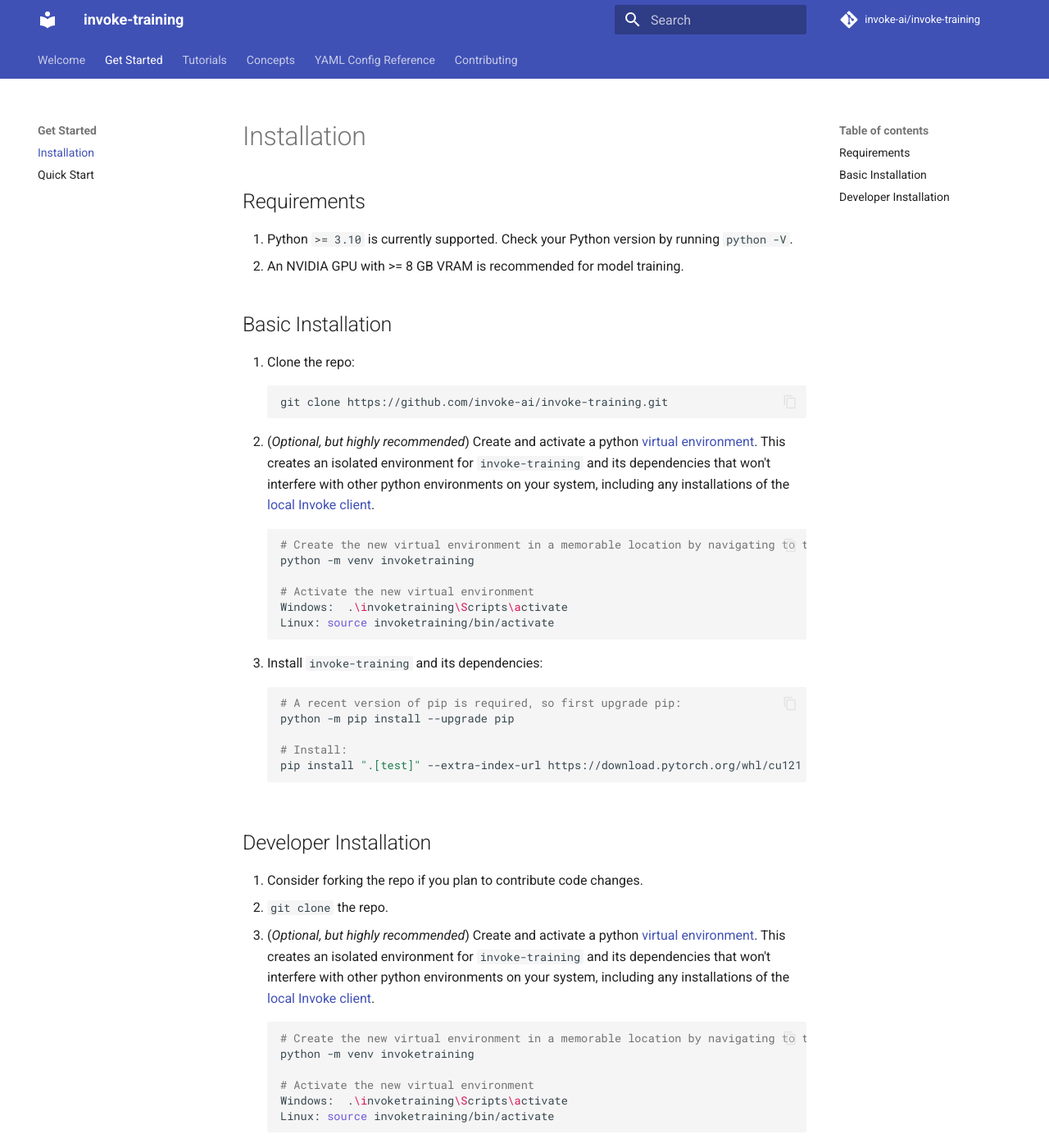
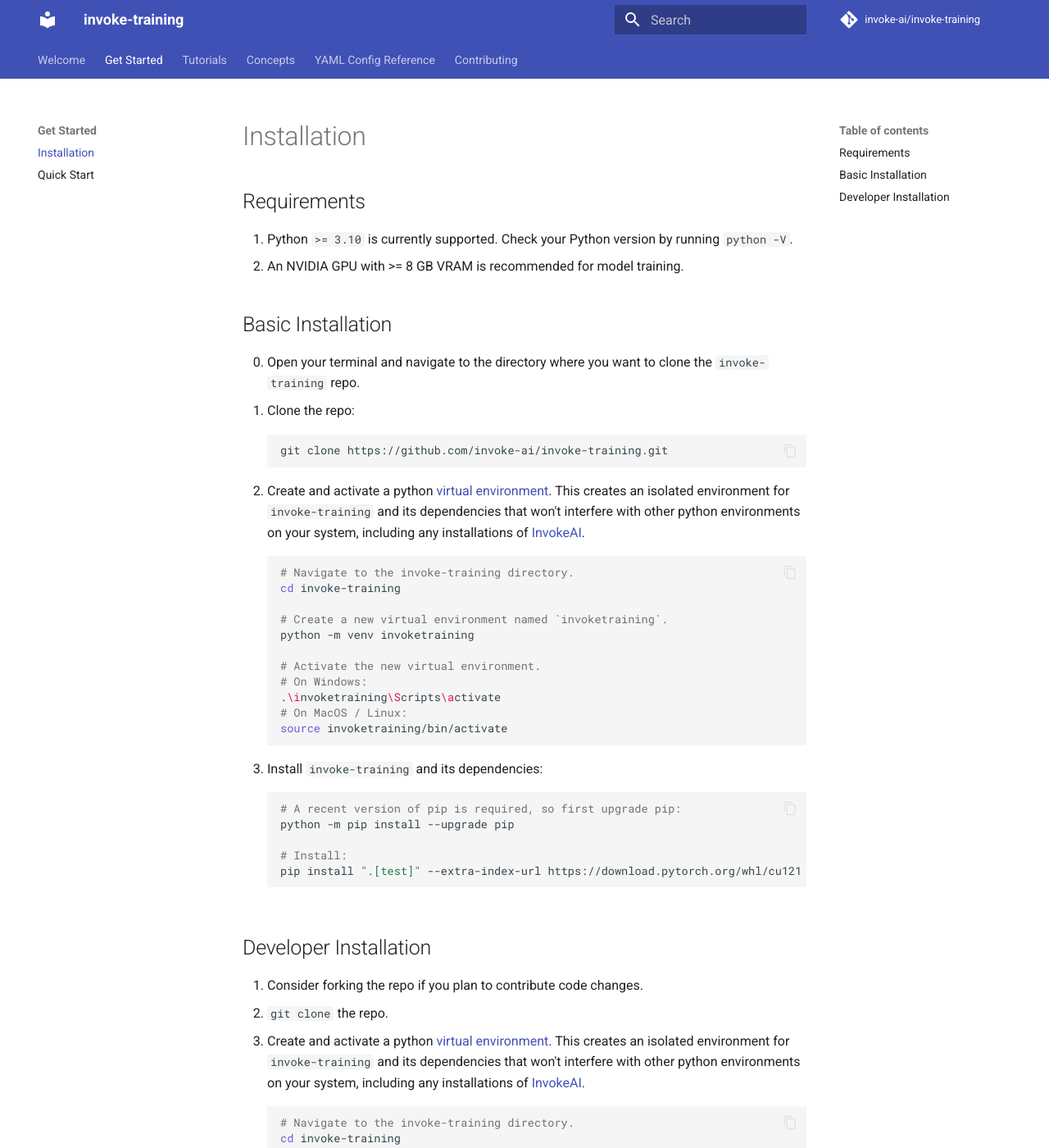
Before and after one commit to invoke-ai/invoke-training, an MkDocs documentation site: the page built from docs/get-started/installation.md, in a window 1280 px wide and 1400 px high. Shown: the whole window at 82% size. Built offline with MkDocs 1.6.1 and Material for MkDocs 9.7.7, drawn with Linux system fonts in a browser that asks for light colours; comment, search, counter and statistics services are not loaded; some of the changed text lies outside the part shown.

Commit message:
Improve clarity of the installation instructions.

````diff
--- a/docs/get-started/installation.md
+++ b/docs/get-started/installation.md
@@ -6,19 +6,25 @@
 2. An NVIDIA GPU with >= 8 GB VRAM is recommended for model training.
 
 ## Basic Installation
+
+0. Open your terminal and navigate to the directory where you want to clone the `invoke-training` repo.
 1. Clone the repo:
 ```bash
 git clone https://github.com/invoke-ai/invoke-training.git
 ```
-2. (*Optional, but highly recommended*) Create and activate a python [virtual environment](https://docs.python.org/3/library/venv.html#creating-virtual-environments). This creates an isolated environment for `invoke-training` and its dependencies that won't interfere with other python environments on your system, including any installations of the [local Invoke client](https://www.github.com/invoke-ai/invokeai).
+2. Create and activate a python [virtual environment](https://docs.python.org/3/library/venv.html#creating-virtual-environments). This creates an isolated environment for `invoke-training` and its dependencies that won't interfere with other python environments on your system, including any installations of [InvokeAI](https://www.github.com/invoke-ai/invokeai).
 ```bash
-# Create the new virtual environment in a memorable location by navigating to the folder and running this command
+# Navigate to the invoke-training directory.
+cd invoke-training
+
+# Create a new virtual environment named `invoketraining`.
 python -m venv invoketraining
 
-# Activate the new virtual environment
-Windows:  .\invoketraining\Scripts\activate
-Linux: source invoketraining/bin/activate
-
+# Activate the new virtual environment.
+# On Windows:
+.\invoketraining\Scripts\activate
+# On MacOS / Linux:
+source invoketraining/bin/activate
 ```
 3. Install `invoke-training` and its dependencies:
 ```bash
@@ -30,17 +36,22 @@
 ```
 
 ## Developer Installation
+
 1. Consider forking the repo if you plan to contribute code changes.
 2. `git clone` the repo.
-3. (*Optional, but highly recommended*) Create and activate a python [virtual environment](https://docs.python.org/3/library/venv.html#creating-virtual-environments). This creates an isolated environment for `invoke-training` and its dependencies that won't interfere with other python environments on your system, including any installations of the [local Invoke client](https://www.github.com/invoke-ai/invokeai).
+3. Create and activate a python [virtual environment](https://docs.python.org/3/library/venv.html#creating-virtual-environments). This creates an isolated environment for `invoke-training` and its dependencies that won't interfere with other python environments on your system, including any installations of [InvokeAI](https://www.github.com/invoke-ai/invokeai).
 ```bash
-# Create the new virtual environment in a memorable location by navigating to the folder and running this command
+# Navigate to the invoke-training directory.
+cd invoke-training
+
+# Create a new virtual environment named `invoketraining`.
 python -m venv invoketraining
 
-# Activate the new virtual environment
-Windows:  .\invoketraining\Scripts\activate
-Linux: source invoketraining/bin/activate
-
+# Activate the new virtual environment.
+# On Windows:
+.\invoketraining\Scripts\activate
+# On MacOS / Linux:
+source invoketraining/bin/activate
 ```
 4. Install `invoke-training` and its dependencies:
 ```bash
````
